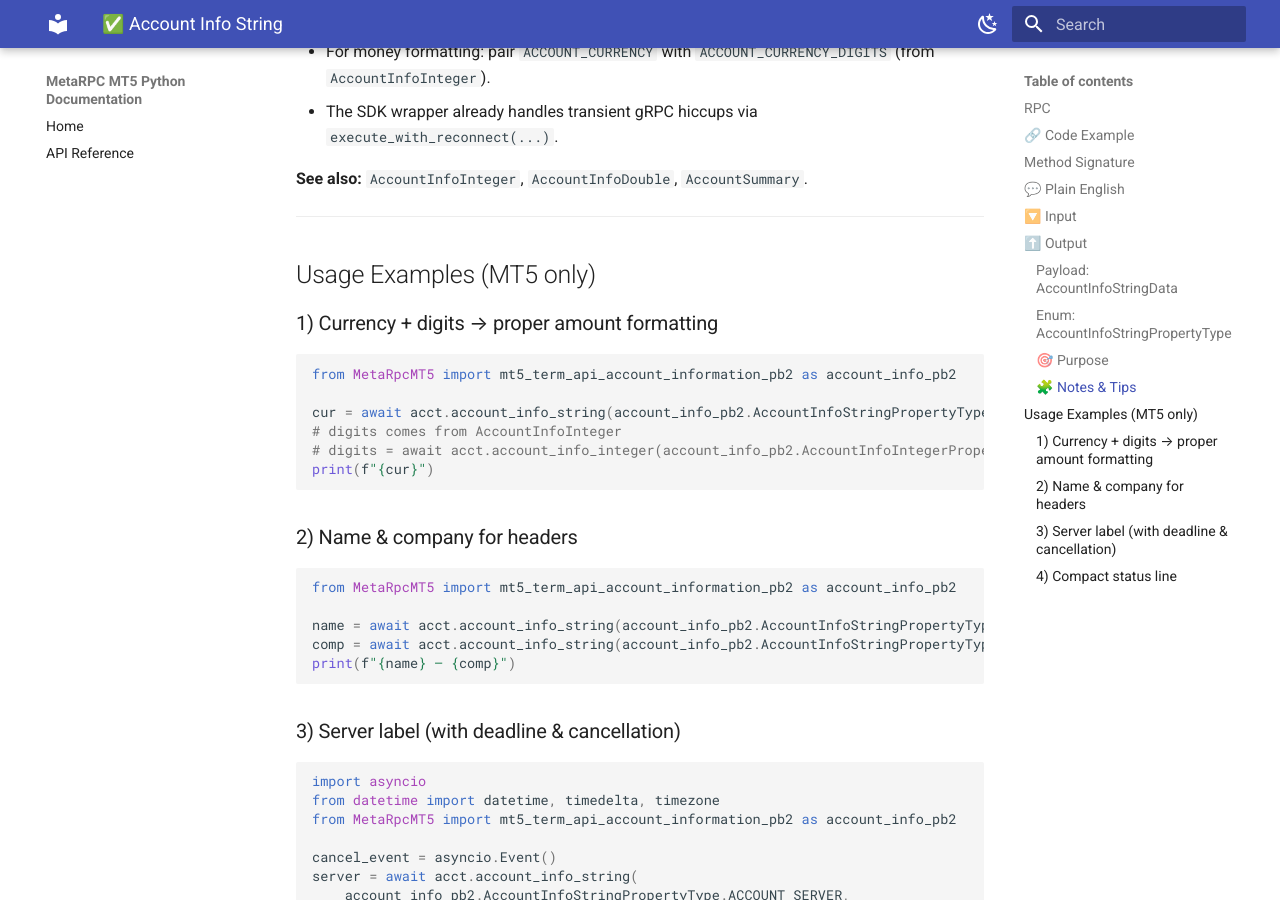
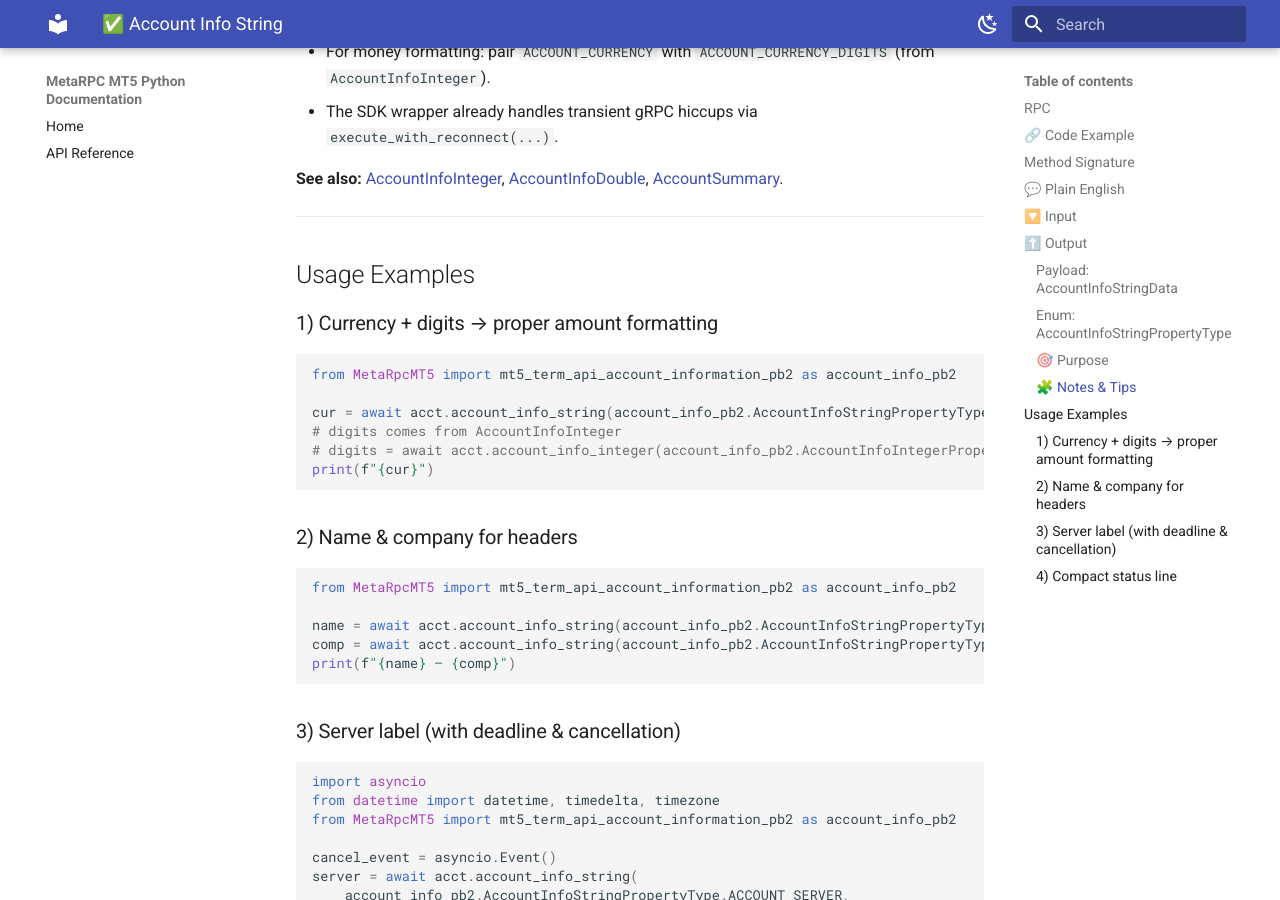
Before and after one commit to MetaRPC/PyMT5, an MkDocs documentation site: the page built from docs/MT5Account/Account_Information/account_info_string.md, in a window 1280 px wide and 900 px high, scrolled down 2847 px. Built offline with MkDocs 1.6.1 and Material for MkDocs 9.7.7, drawn with Linux system fonts in a browser that asks for light colours.

Commit message:
Update account_info_string.md

```diff
--- a/docs/MT5Account/Account_Information/account_info_string.md
+++ b/docs/MT5Account/Account_Information/account_info_string.md
@@ -102,11 +102,12 @@ ception → check connectivity and the error spec.
 * For money formatting: pair `ACCOUNT_CURRENCY` with `ACCOUNT_CURRENCY_DIGITS` (from `AccountInfoInteger`).
 * The SDK wrapper already handles transient gRPC hiccups via `execute_with_reconnect(...)`.
 
-**See also:** `AccountInfoInteger`, `AccountInfoDouble`, `AccountSummary`.
+**See also:** [AccountInfoInteger](../Account_Information/account_info_integer.md), [AccountInfoDouble](../Account_Information/account_info_double.md), [AccountSummary](../Account_Information/account_summary.md).
+
 
 ---
 
-## Usage Examples (MT5 only)
+## Usage Examples
 
 ### 1) Currency + digits → proper amount formatting
 
```
